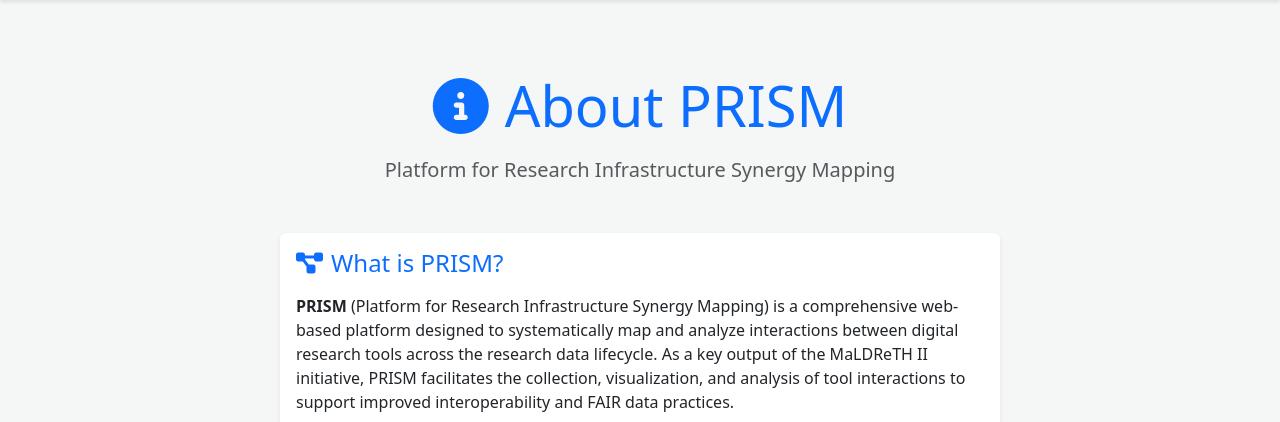
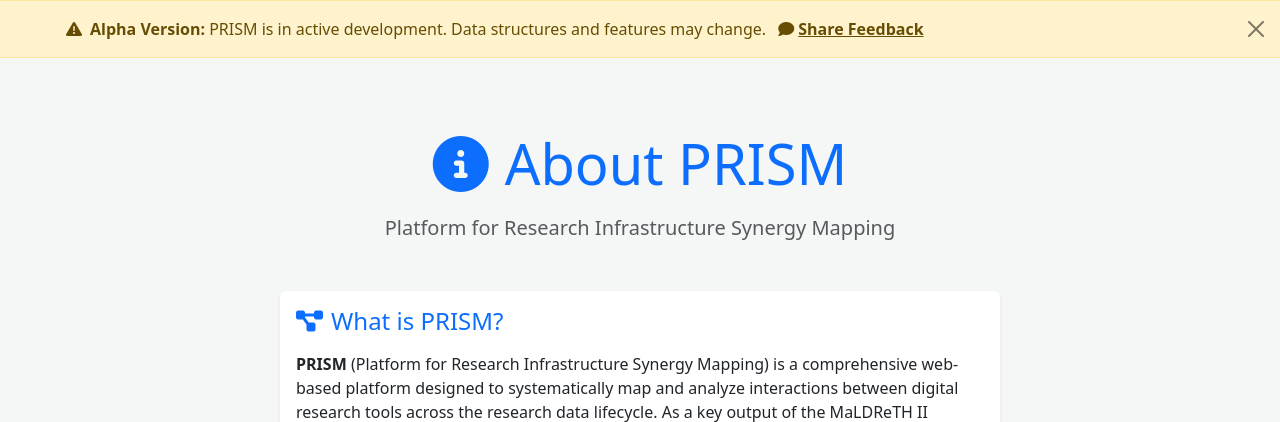
Before and after one commit to adammoore/maldreth-infrastructure-interactions, a Flask app: page /about in a window 1280 px wide. Shown: the part 80-502 px from the top of the page. Run offline with Flask 3, Linux system fonts and the light colour scheme; some libraries are stand-ins or nearby versions.

Commit message:
feat: Add alpha status warning banner to all pages
Implements Phase 1 requirement from RDA implementation plan.

Features:
- Prominent warning banner below navigation on all pages
- Alert-dismissible but visible to all users
- Clear messaging about active development status
- Link to feedback collection page
- Full-width design with centered container
- Warning color scheme (yellow/orange) to draw attention

The banner helps manage stakeholder expectations about the
alpha development stage while providing immediate access to
the feedback mechanism.

🤖 Generated with [Claude Code](https://claude.com/claude-code)

Co-Authored-By: Claude <noreply@anthropic.com>

```diff
--- a/templates/streamlined_base.html
+++ b/templates/streamlined_base.html
@@ -110,6 +110,23 @@
         </div>
     </nav>
 
+    <!-- Alpha Status Banner -->
+    <div class="alert alert-warning alert-dismissible fade show mb-0" role="alert" style="border-radius: 0; border-left: none; border-right: none;">
+        <div class="container">
+            <div class="d-flex align-items-center">
+                <i class="fas fa-exclamation-triangle me-2"></i>
+                <div class="flex-grow-1">
+                    <strong>Alpha Version:</strong> PRISM is in active development.
+                    Data structures and features may change.
+                    <a href="{{ url_for('feedback') }}" class="alert-link ms-2">
+                        <i class="fas fa-comment me-1"></i>Share Feedback
+                    </a>
+                </div>
+                <button type="button" class="btn-close" data-bs-dismiss="alert" aria-label="Close"></button>
+            </div>
+        </div>
+    </div>
+
     <main class="container my-4">
         {% with messages = get_flashed_messages(with_categories=true) %}
             {% if messages %}
```
